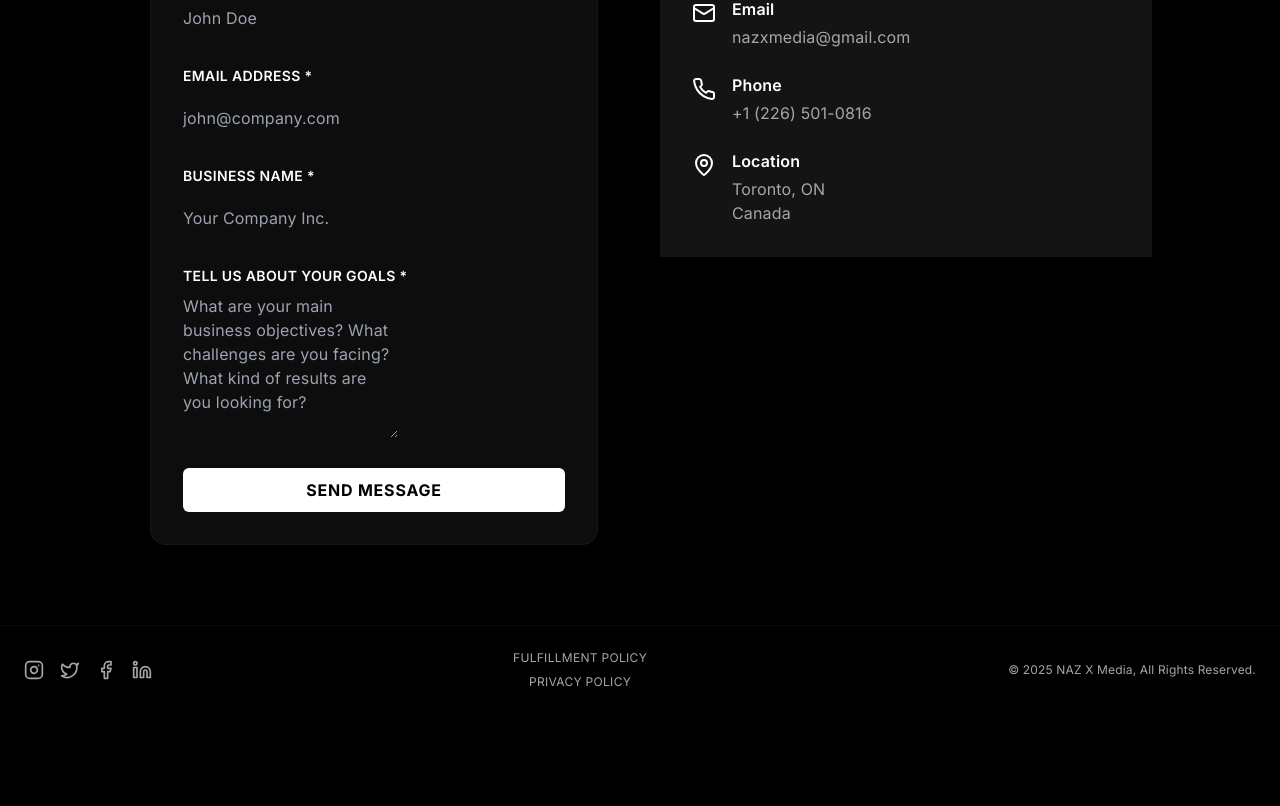
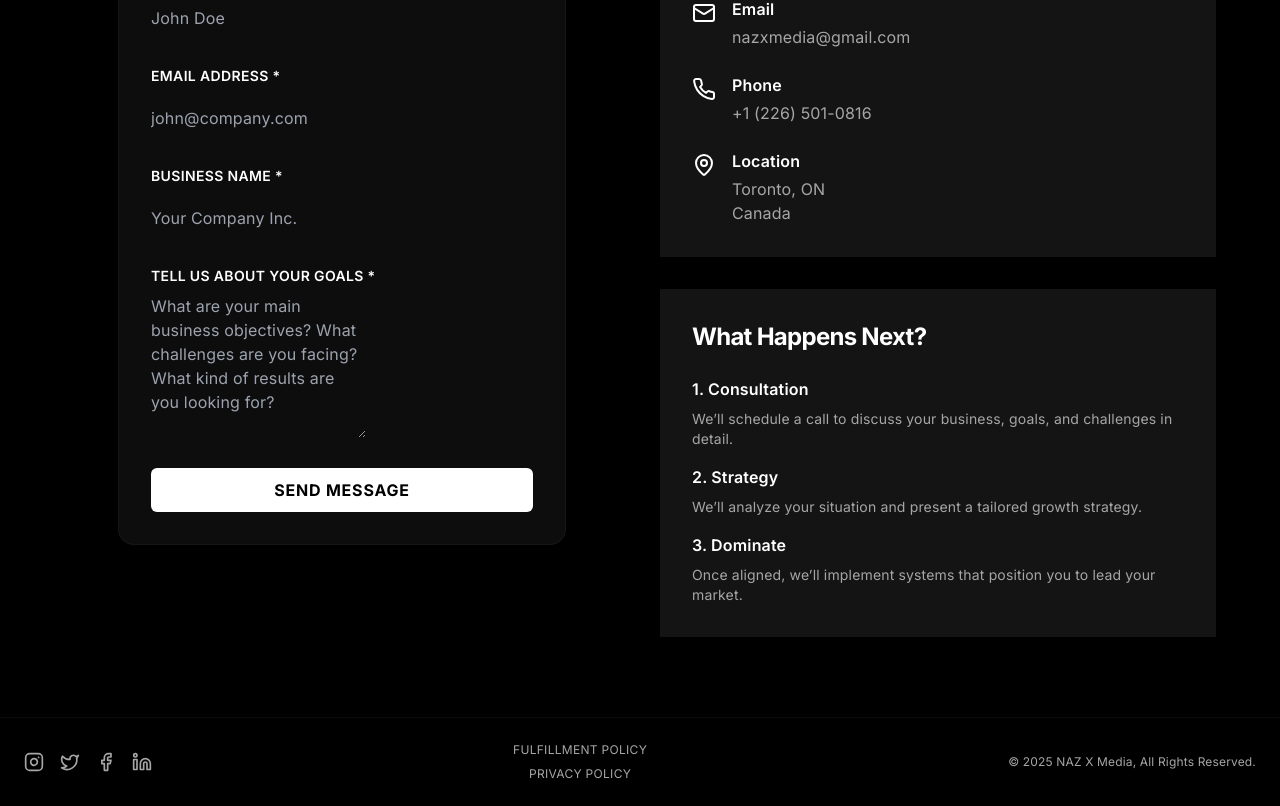
Before and after one commit to d1nazz/naz-xmedia, a React (Vite) app: page /contact in a window 1280 px wide. Shown: the part 527-1333 px from the top of the page. Before the commit the page ends 1241 px from the top, so only its background shows below. Built offline with nearby package versions, Linux system fonts and the light colour scheme.

Commit message:
final: netlify form + layout fix + restored what happens next

```diff
--- a/src/pages/Contact.tsx
+++ b/src/pages/Contact.tsx
@@ -18,7 +18,6 @@ const Contact = () => {
 
   const handleSubmit = (e: React.FormEvent) => {
     e.preventDefault();
-    // Trigger Netlify form submission
     const form = e.target as HTMLFormElement;
     const data = new FormData(form);
 
@@ -64,7 +63,7 @@ const Contact = () => {
         </div>
 
         {/* Contact Section */}
-        <div className="w-full max-w-5xl grid grid-cols-1 lg:grid-cols-2 gap-10 items-start">
+        <div className="w-full max-w-6xl grid grid-cols-1 lg:grid-cols-2 gap-10 items-start">
           {/* Contact Form */}
           <div className="flex justify-center">
             <form
@@ -74,7 +73,6 @@ const Contact = () => {
               onSubmit={handleSubmit}
               className="w-full max-w-md space-y-6 bg-surface p-8 rounded-2xl border border-border/40 shadow-md"
             >
-              {/* Hidden field for Netlify */}
               <input type="hidden" name="form-name" value="contact" />
 
               <div>
@@ -162,8 +160,9 @@ const Contact = () => {
             </form>
           </div>
 
-          {/* Contact Info */}
+          {/* Contact Info + What Happens Next */}
           <div className="flex flex-col justify-center space-y-8">
+            {/* Get In Touch */}
             <Card className="p-8 surface-elevated border-border/50 hover-glow">
               <h3 className="text-2xl font-bold mb-6 animated-underline">Get In Touch</h3>
               <div className="space-y-6">
@@ -206,6 +205,31 @@ const Contact = () => {
                 </div>
               </div>
             </Card>
+
+            {/* What Happens Next */}
+            <Card className="p-8 surface-elevated border-border/50 hover-glow">
+              <h3 className="text-2xl font-bold mb-6 animated-underline">What Happens Next?</h3>
+              <div className="space-y-4">
+                <div>
+                  <div className="font-semibold mb-2 text-sm sm:text-base">1. Consultation</div>
+                  <p className="text-xs sm:text-sm text-muted-foreground">
+                    We’ll schedule a call to discuss your business, goals, and challenges in detail.
+                  </p>
+                </div>
+                <div>
+                  <div className="font-semibold mb-2 text-sm sm:text-base">2. Strategy</div>
+                  <p className="text-xs sm:text-sm text-muted-foreground">
+                    We’ll analyze your situation and present a tailored growth strategy.
+                  </p>
+                </div>
+                <div>
+                  <div className="font-semibold mb-2 text-sm sm:text-base">3. Dominate</div>
+                  <p className="text-xs sm:text-sm text-muted-foreground">
+                    Once aligned, we’ll implement systems that position you to lead your market.
+                  </p>
+                </div>
+              </div>
+            </Card>
           </div>
         </div>
       </div>
```
